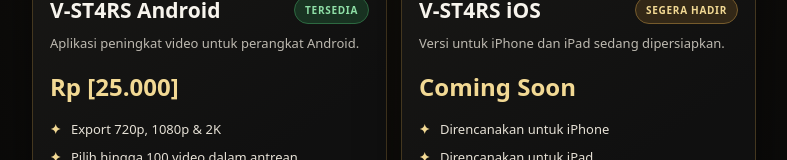
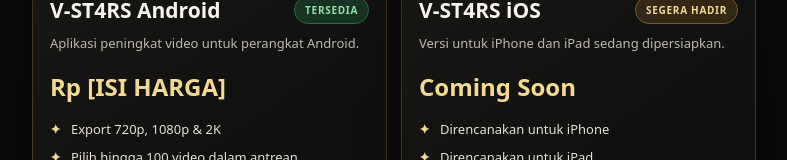
Before and after one commit to mrandrian018-maker/v-st4rs-, a plain HTML site: page index.html in a window 1280 px wide. Shown: the part 581-741 px from the top of the page, without its empty margins (246-1033 px from the left). Drawn offline with Linux system fonts and the light colour scheme.

Commit message:
Update index.html

```diff
--- a/index.html
+++ b/index.html
@@ -64,7 +64,7 @@
         <span class="status available">TERSEDIA</span>
       </div>
       <p class="desc">Aplikasi peningkat video untuk perangkat Android.</p>
-      <div class="price">Rp [25.000]</div>
+      <div class="price">Rp [ISI HARGA]</div>
       <div class="features">
         <div class="feature"><span class="check">✦</span><span>Export 720p, 1080p & 2K</span></div>
         <div class="feature"><span class="check">✦</span><span>Pilih hingga 100 video dalam antrean</span></div>
```
